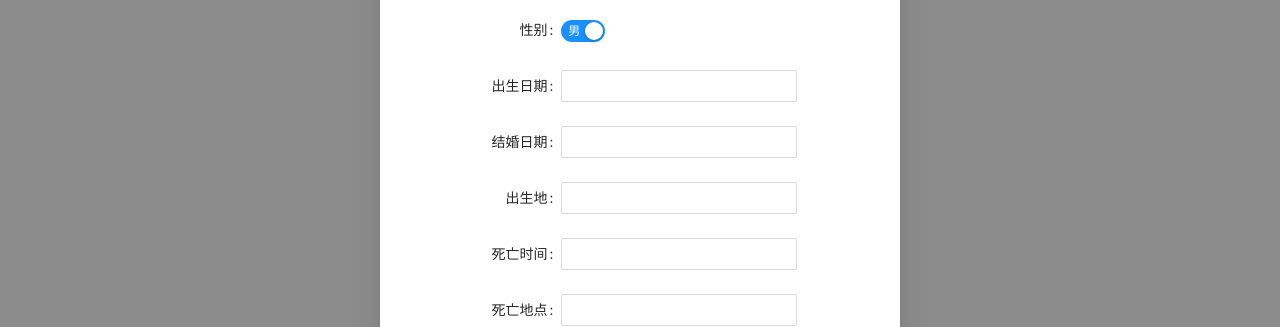
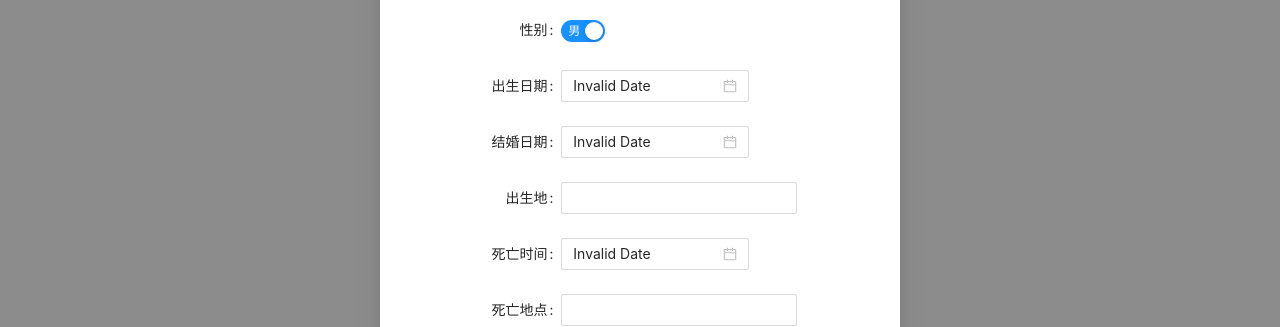
Before and after one commit to shitingbao/familytree, a Vue app in the folder familyweb/: page / in a window 1280 px wide. Both pictures are taken after a click on the button 635 px from the left and 144 px from the top of the page. Shown: the part 333-660 px from the top of the page. Built offline with nearby package versions, Linux system fonts and the light colour scheme; no server answers.

Commit message:
perf: add date pick

```diff
--- a/familyweb/package.json
+++ b/familyweb/package.json
@@ -11,6 +11,7 @@
     "ant-design-vue": "^3.2.4",
     "axios": "^0.27.2",
     "mitt": "^3.0.0",
+    "moment": "^2.29.3",
     "qs": "^6.10.3",
     "vue": "^3.2.25"
   },
--- a/familyweb/src/components/Edit.vue
+++ b/familyweb/src/components/Edit.vue
@@ -20,16 +20,22 @@
     </a-form-item>
 
     <a-form-item label="出生日期">
-      <a-input v-model:value="formState.dateBirth" />
+      <a-space direction="vertical" :size="12">
+        <a-date-picker v-model:value="dateBirth" @change="selectDate" />
+      </a-space>
     </a-form-item>
     <a-form-item label="结婚日期">
-      <a-input v-model:value="formState.dateMarry" />
+      <a-space direction="vertical" :size="12">
+        <a-date-picker v-model:value="dateMarry" />
+      </a-space>
     </a-form-item>
     <a-form-item label="出生地">
       <a-input v-model:value="formState.placeBirth" />
     </a-form-item>
     <a-form-item label="死亡时间">
-      <a-input v-model:value="formState.dateDeath" />
+      <a-space direction="vertical" :size="12">
+        <a-date-picker v-model:value="dateDeath" />
+      </a-space>
     </a-form-item>
     <a-form-item label="死亡地点">
       <a-input v-model:value="formState.placeDeath" />
@@ -59,6 +65,7 @@ import { ManOutlined, WomanOutlined } from "@ant-design/icons-vue";
 import axios from "axios";
 import { Member } from "../model/member";
 import qs from "qs";
+import dayjs, { Dayjs } from "dayjs";
 
 const props = defineProps({
   row: {
@@ -71,6 +78,10 @@ const props = defineProps({
 
 const formState = ref<Member>(new Member());
 
+const dateBirth = ref<Dayjs>(dayjs("0000-01-01", "YYYY-MM-DD"));
+const dateMarry = ref<Dayjs>(dayjs("0000-01-01", "YYYY-MM-DD"));
+const dateDeath = ref<Dayjs>(dayjs("0000-01-01", "YYYY-MM-DD"));
+
 const visible = ref<boolean>(false);
 
 const layout = {
@@ -79,6 +90,12 @@ const layout = {
 };
 
 const emit = defineEmits(["visible"]);
+
+function selectDate() {
+  formState.value.dateBirth = dateBirth.value.format("YYYY-MM-DD");
+  formState.value.dateMarry = dateMarry.value.format("YYYY-MM-DD");
+  formState.value.dateDeath = dateDeath.value.format("YYYY-MM-DD");
+}
 
 function updateMemeber() {
   axios({
@@ -130,6 +147,9 @@ watch(
   () => props.row.id,
   () => {
     formState.value.initData(props.row);
+    dateBirth.value = dayjs(formState.value.dateBirth, "YYYY-MM-DD");
+    dateMarry.value = dayjs(formState.value.dateMarry, "YYYY-MM-DD");
+    dateDeath.value = dayjs(formState.value.dateDeath, "YYYY-MM-DD");
   },
   { deep: true, immediate: true }
 );
```
Also changed, not shown: 1 other file (tests, documents, lock files or other folders).
